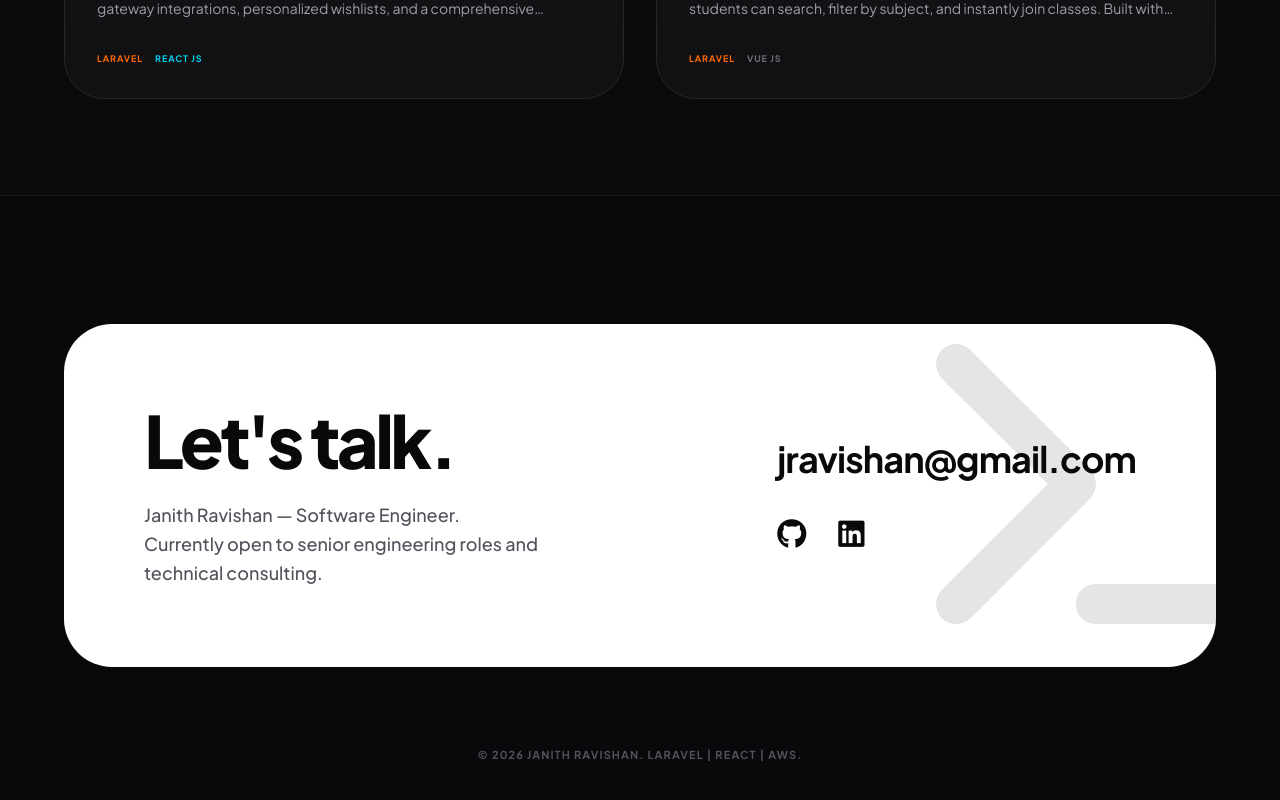
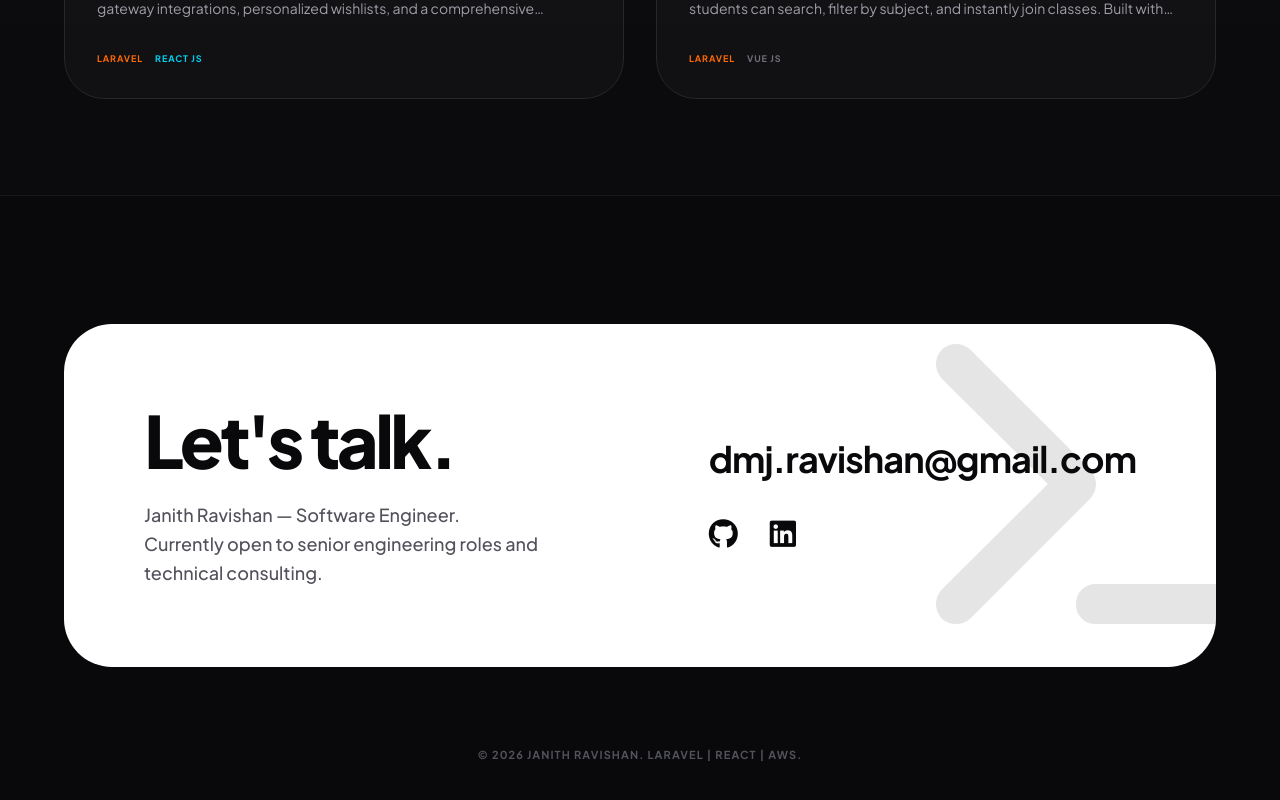
Before and after one commit to RAVISHAN1/portfolio, a React (Vite) app: page / in a window 1280 px wide. Shown: the part 2264-3064 px from the top of the page. Built offline with nearby package versions, Linux system fonts and the light colour scheme.

Commit message:
feat: create Footer component with contact details and social links

```diff
--- a/src/components/Footer.jsx
+++ b/src/components/Footer.jsx
@@ -14,12 +14,12 @@ export default function Footer() {
                 </div>
 
                 <div className="mt-12 md:mt-0 relative z-10">
-                    <a href="mailto:jravishan@gmail.com" className="text-2xl md:text-4xl font-bold hover:text-orange-600 transition tracking-tight break-all">
-                        jravishan@gmail.com
+                    <a href="mailto:dmj.ravishan@gmail.com" className="text-2xl md:text-4xl font-bold hover:text-orange-600 transition tracking-tight break-all">
+                        dmj.ravishan@gmail.com
                     </a>
                     <div className="flex justify-center md:justify-start gap-8 mt-10">
-                        <a href="https://github.com/jravishan" target="_blank" rel="noopener noreferrer" className="text-zinc-950 hover:text-orange-600 transition"><i className="fa-brands fa-github text-3xl"></i></a>
-                        <a href="#" className="text-zinc-950 hover:text-orange-600 transition"><i className="fa-brands fa-linkedin text-3xl"></i></a>
+                        <a href="https://github.com/jravishan" target="_blank" rel="noopener noreferrer" className="text-zinc-950 hover:text-orange-600 transition" aria-label="GitHub"><i className="fa-brands fa-github text-3xl"></i></a>
+                        <a href="https://www.linkedin.com/in/janith-ravishan-a9a39b371/" target="_blank" rel="noopener noreferrer" className="text-zinc-950 hover:text-orange-600 transition" aria-label="LinkedIn"><i className="fa-brands fa-linkedin text-3xl"></i></a>
                     </div>
                 </div>
 
```
